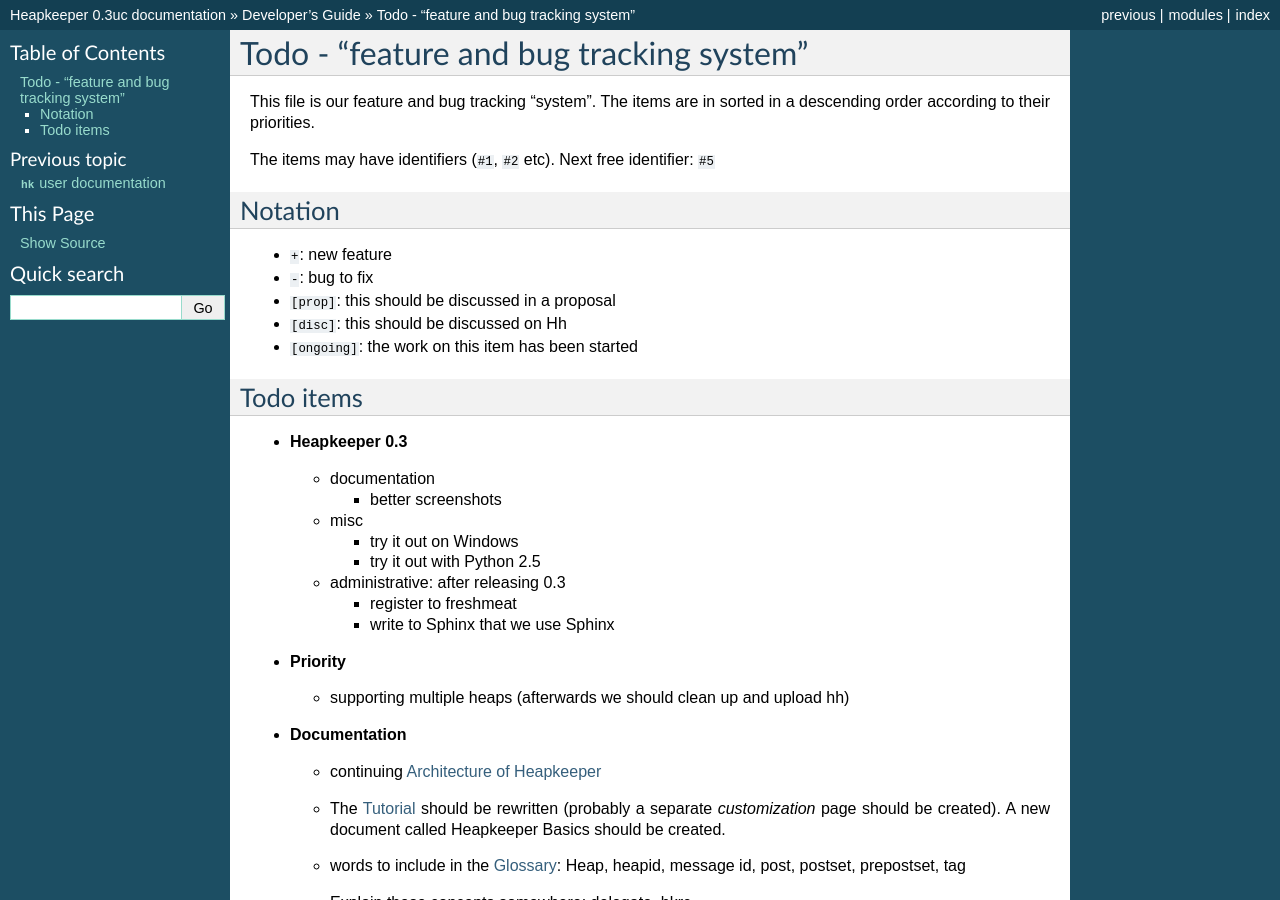
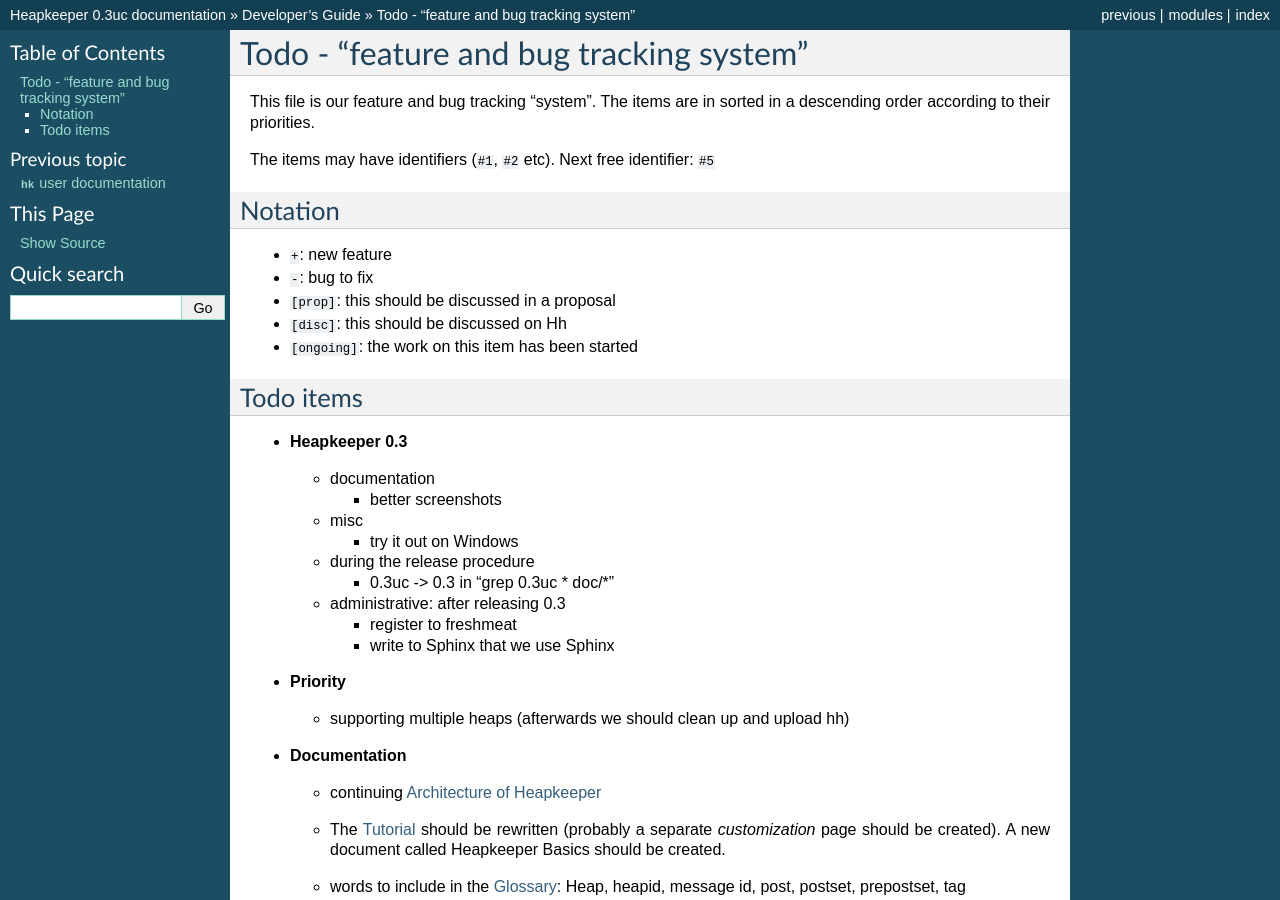
Before and after one commit to hcs42/heapkeeper-old, a Sphinx documentation site: the page built from doc/todo.rst, in a window 1280 px wide and 900 px high. Built offline with Sphinx 7.4.7, drawn with Linux system fonts in a browser that asks for light colours.

Commit message:
Todo updated: version 0.3

```diff
--- a/doc/todo.rst
+++ b/doc/todo.rst
@@ -28,7 +28,10 @@ Todo items
   * misc
 
     * try it out on Windows
-    * try it out with Python 2.5
+
+  * during the release procedure
+
+    * 0.3uc -> 0.3 in "grep 0.3uc \* doc/\*"
 
   * administrative: after releasing 0.3
 
```
